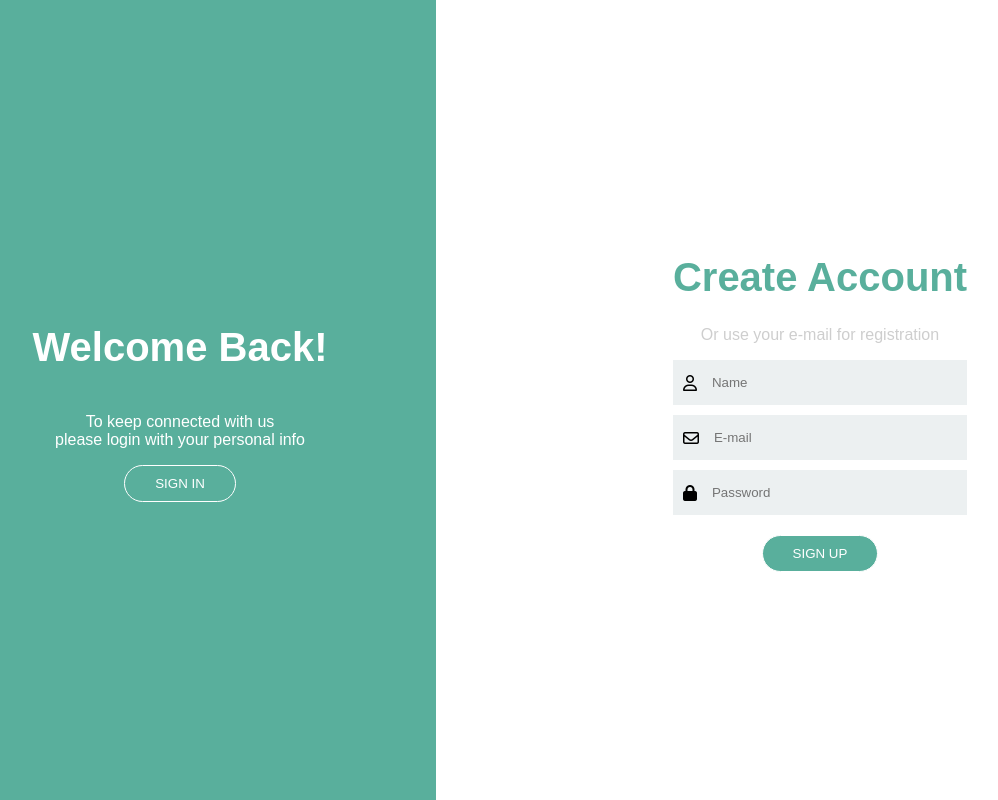
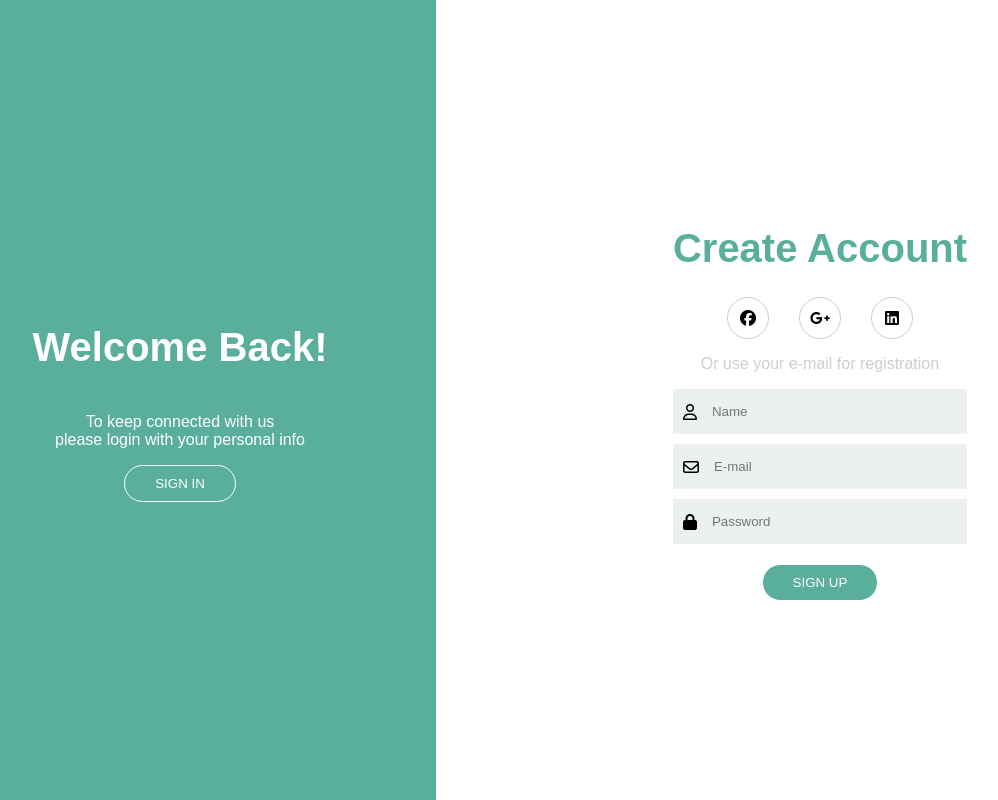
Before and after one commit to GutoAtanasio/digital-aulas, a plain HTML site: page index.html in a window 1280 px wide. Shown: the whole page, without its empty margins (76-1074 px from the left). Drawn offline with Linux system fonts and the light colour scheme.

Commit message:
adicionado imagens

```diff
--- a/index.html
+++ b/index.html
@@ -21,8 +21,14 @@
             <div class="formulario">
                 <div class="topo">
                     <h1>Create Account</h1>
+                    <div class="redes-sociais">
+                        <div class="icone"><i class="fa-brands fa-facebook"></i></div>
+                        <div class="icone"><i class="fa-brands fa-google-plus-g"></i></div>
+                        <div class="icone"><i class="fa-brands fa-linkedin"></i></div>
+                    </div>
                     <P>Or use your e-mail for registration</P>
                 </div>
+                <div class="icon"></div>
                 <div class="meio">
                  <div class="campo">
                     <i class="fa-regular fa-user"></i>
--- a/style.css
+++ b/style.css
@@ -89,3 +89,21 @@ body {
     padding: 10px 30px;
     border-radius: 25px;
 }
+
+.container .direita .formulario .topo .redes-sociais {
+    display: flex;
+    justify-content: center;
+    align-items: center;
+    gap: 30px;
+}
+
+.container .direita .formulario .topo .redes-sociais .icone {
+    border: 1px solid #cecece;
+    width: 40px;
+    height: 40px;
+
+    display: flex;
+    justify-content: center;
+    align-items: center;
+    border-radius: 50%;
+}
```
